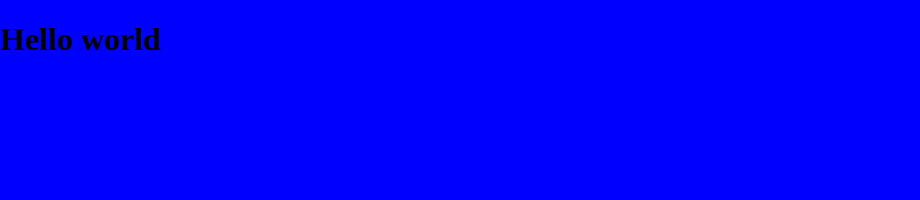
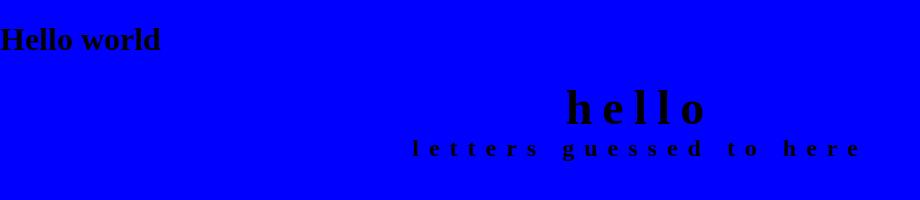
Before and after one commit to Holgermueller/hangman, a plain HTML site: page index.html in a window 1280 px wide. Shown: the whole page, without its empty margins (0-920 px from the left). Drawn offline with Linux system fonts and the light colour scheme.

Commit message:
got data onto dom

```diff
--- a/index.html
+++ b/index.html
@@ -10,6 +10,10 @@
   <body>
     <h1>Hello world</h1>
 
+    <div class="word-holder" id="wordHolder"></div>
+
+    <div class="letters-guessed" id="lettersGuessed"></div>
+
     <script src="index.js"></script>
   </body>
 </html>
--- a/index.js
+++ b/index.js
@@ -1,6 +1,16 @@
 "use strict";
-function helloWorld() {
-  console.log("Hello World");
+
+const word = "hello";
+
+let lettersGuessed = ["letters guessed to here"];
+
+function pushWordToDOM() {
+  document.getElementById("wordHolder").innerHTML = word;
 }
 
-helloWorld();
+function storeGuessedLetters() {
+  document.getElementById("lettersGuessed").innerHTML = lettersGuessed;
+}
+
+pushWordToDOM();
+storeGuessedLetters();
--- a/styles.css
+++ b/styles.css
@@ -3,4 +3,20 @@ html {
   padding: 0;
   margin: 0;
   background-color: blue;
+  height: 100vh;
+  width: 100vw;
 }
+
+.word-holder {
+  text-align: center;
+  font-size: 3rem;
+  font-weight: bolder;
+  letter-spacing: 10px;
+}
+
+.letters-guessed {
+  text-align: center;
+  font-size: 1.5rem;
+  font-weight: bold;
+  letter-spacing: 10px;
+}
```
